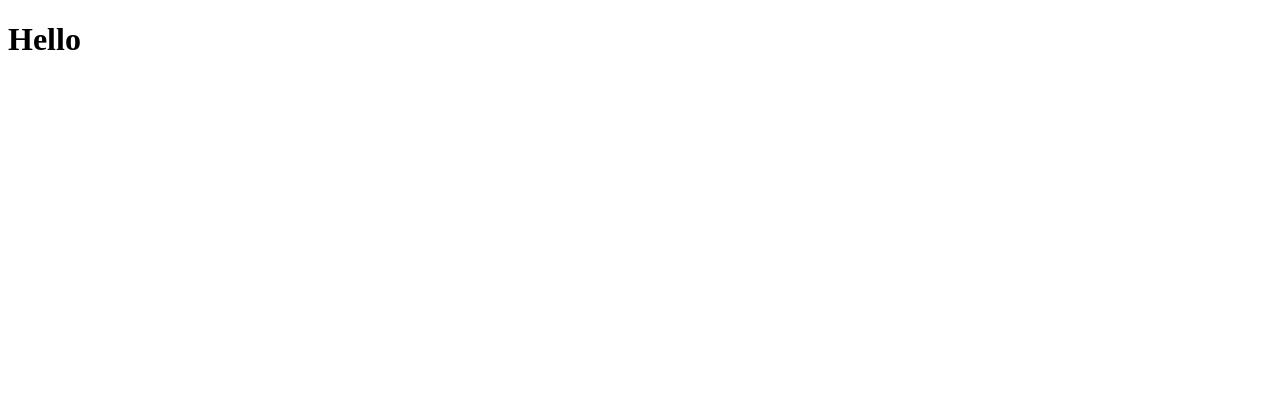
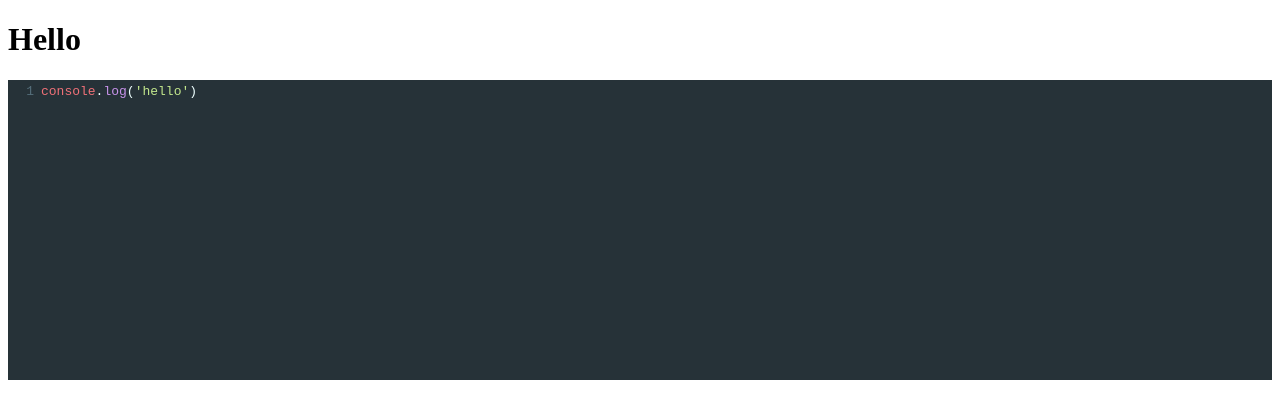
Before and after one commit to ManishReddyN/IDE, a React (Create React App) app in the folder frontend/: page / in a window 1280 px wide. Shown: the top 418 px of the page. Built offline with nearby package versions, Linux system fonts and the light colour scheme.

Commit message:
code-mirror

```diff
--- a/frontend/package.json
+++ b/frontend/package.json
@@ -6,7 +6,9 @@
     "@testing-library/jest-dom": "^5.11.6",
     "@testing-library/react": "^11.2.2",
     "@testing-library/user-event": "^12.6.0",
+    "codemirror": "^5.59.0",
     "react": "^17.0.1",
+    "react-codemirror2": "^7.2.1",
     "react-dom": "^17.0.1",
     "react-scripts": "4.0.1",
     "web-vitals": "^0.2.4"
--- a/frontend/src/App.js
+++ b/frontend/src/App.js
@@ -1,7 +1,22 @@
+import { UnControlled as CodeMirror } from "react-codemirror2";
+require("codemirror/lib/codemirror.css");
+require("codemirror/theme/material.css");
+require("codemirror/theme/neat.css");
+require("codemirror/mode/xml/xml.js");
+require("codemirror/mode/javascript/javascript.js");
 function App() {
   return (
     <div>
       <h1>Hello</h1>
+      <CodeMirror
+        value="console.log('hello')"
+        options={{
+          mode: "javascript",
+          theme: "material",
+          lineNumbers: true,
+        }}
+        onChange={(editor, data, value) => {}}
+      />
     </div>
   );
 }
```
Also changed, not shown: 1 other file (tests, documents, lock files or other folders).
